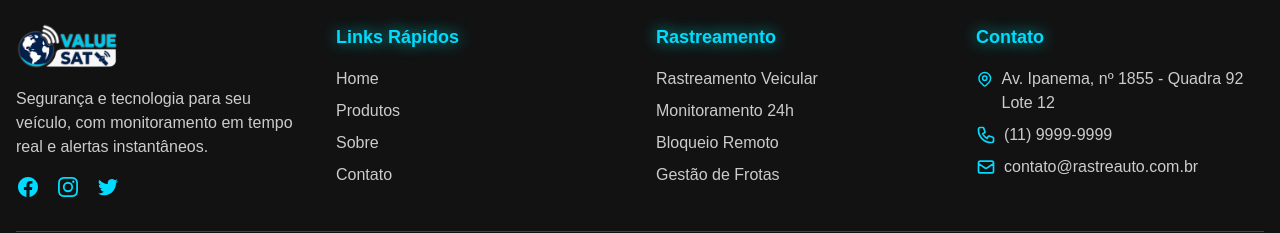
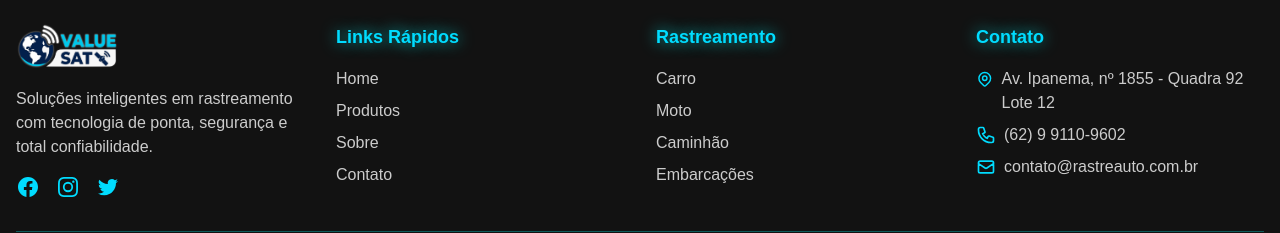
Before and after one commit to michaelsilvaGit/value-sat, a React (Vite) app: page / in a window 1280 px wide. Shown: the part 3419-3652 px from the top of the page. Built offline with nearby package versions, Linux system fonts and the light colour scheme.

Commit message:
Alterações de informações

```diff
--- a/src/components/common/Footer.tsx
+++ b/src/components/common/Footer.tsx
@@ -58,22 +58,24 @@ export const Footer = () => {
             <ul className="space-y-2">
               <li>
                 <a href="#/produtos" className="text-[var(--text-light-secondary)] hover:text-[var(--primary)] transition-colors">
-                  Rastreamento Veicular
+                Carro
                 </a>
               </li>
               <li>
                 <a href="#/produtos" className="text-[var(--text-light-secondary)] hover:text-[var(--primary)] transition-colors">
-                  Monitoramento 24h
+                Moto
+
                 </a>
               </li>
               <li>
                 <a href="#/produtos" className="text-[var(--text-light-secondary)] hover:text-[var(--primary)] transition-colors">
-                  Bloqueio Remoto
+                Caminhão
+
                 </a>
               </li>
               <li>
                 <a href="#/produtos" className="text-[var(--text-light-secondary)] hover:text-[var(--primary)] transition-colors">
-                  Gestão de Frotas
+                Embarcações
                 </a>
               </li>
             </ul>
--- a/src/lib/constants.ts
+++ b/src/lib/constants.ts
@@ -69,8 +69,8 @@ export const NAVIGATION_LINKS = [
 export const COMPANY_INFO = {
   name: 'RastreAuto',
   slogan: 'Rastreamento veicular moderno e eficiente',
-  description: 'Segurança e tecnologia para seu veículo, com monitoramento em tempo real e alertas instantâneos.',
-  phone: '(11) 9999-9999',
+  description: 'Soluções inteligentes em rastreamento com tecnologia de ponta, segurança e total confiabilidade.',
+  phone: '(62) 9 9110-9602',
   email: 'contato@rastreauto.com.br',
   address: 'Av. Ipanema, nº 1855 - Quadra 92 Lote 12',
   socialMedia: {
@@ -80,7 +80,7 @@ export const COMPANY_INFO = {
   },
   copyright: `© ${new Date().getFullYear()} Value Sat. Todos os direitos reservados.`,
   whatsapp: {
-    fone: '5562991856139',
+    fone: '5562991109602',
     message: 'Olá! Gostaria de mais informações sobre o ratreador.'
   }
 };
--- a/src/pages/About.tsx
+++ b/src/pages/About.tsx
@@ -58,9 +58,9 @@ export const About = () => {
               </h2>
               <div className="w-20 h-1 bg-[var(--primary)] mb-6" style={{ boxShadow: 'var(--box-shadow)' }}></div>
               <p className="text-[var(--text-light-secondary)] mb-4">
-                A Value Sat é uma empresa especializada em rastreamento, comprometida com a segurança e tranquilidade dos nossos clientes.
-                Atuamos com tecnologia de ponta para oferecer soluções eficazes e acessíveis para todos os tipos de veículos:
-                carros, motos e bicicletas elétricas a jet skis, canoas e embarcações.
+              Na Value Sat, cuidar do que é seu é o que nos move.
+                Oferecemos rastreamento com tecnologia de ponta para todos os tipos de veículos — de motos e carros a jet skis e embarcações.
+                Mais do que localização, entregamos tranquilidade e confiança todos os dias.
               </p>
               <p className="text-[var(--text-light-secondary)] mb-4">
                 Com experiência no mercado, desenvolvemos tecnologias avançadas que permitem
--- a/src/pages/Products.tsx
+++ b/src/pages/Products.tsx
@@ -95,7 +95,7 @@ export const Products = () => {
               <div className="mb-6">
                 <div className="flex items-center">
                   <span className="text-[var(--primary)] mr-2" style={{ textShadow: 'var(--neon-glow-text)' }}>A partir</span>
-                  <span className="text-[var(--text-price)] font-bold text-3xl" style={{ textShadow: 'var(--text-price-neon)' }}>R$ 39,00</span>
+                  <span className="text-[var(--text-price)] font-bold text-3xl" style={{ textShadow: 'var(--text-price-neon)' }}>R$ 39,90</span>
                 </div>
               </div>
 
```
